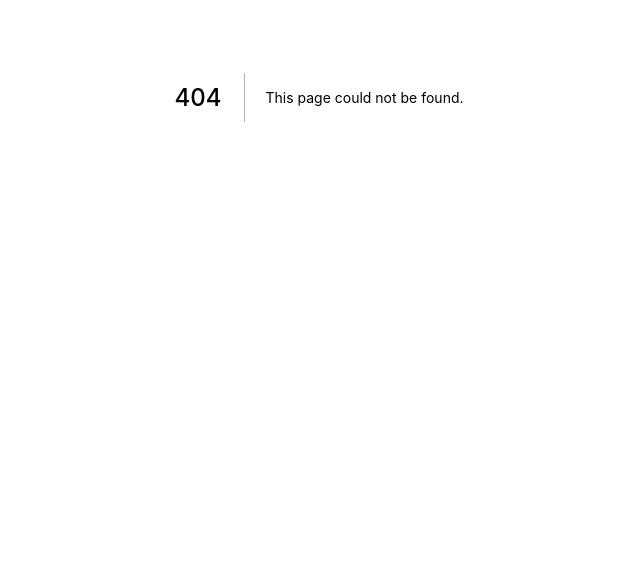
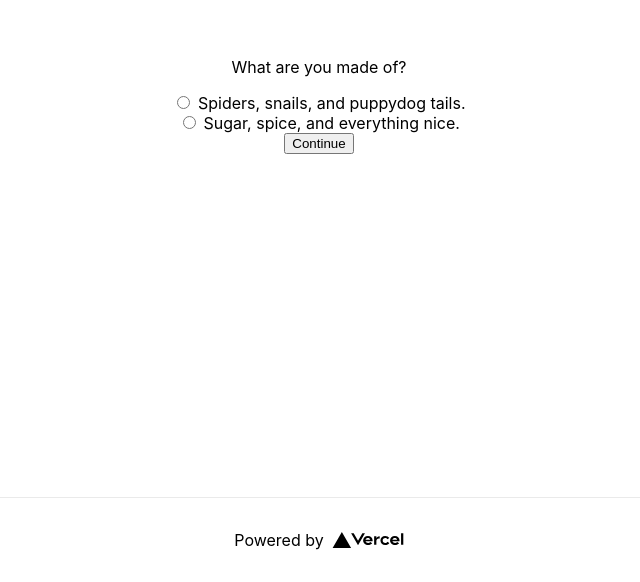
Before and after one commit to justinmulwee/magehand-old, a Next.js app: page /waypoint/root in a window 1280 px wide. Before the commit this address had no page. Shown: the part 303-885 px from the top of the page, without its empty margins (321-961 px from the left). Before the commit the page ends 800 px from the top, so only its background shows below. Built offline with nearby package versions, Linux system fonts and the light colour scheme.

Commit message:
Sets up config file for vs code debugger and makes choices navigate to other waypoints

```diff
--- /dev/null
+++ b/components/WaypointViewer.jsx
@@ -0,0 +1,20 @@
+import Waypoint from './waypoint'
+import gender from '../gender.json'
+import {useRouter} from 'next/router'
+export default function WaypointViewer(){
+  const router = useRouter()
+  const {id} = router.query
+  let search_id = 0;
+  let waypoint;
+  if(id !== 'root' && id !== undefined){
+    search_id = Number(id);
+    waypoint = gender.waypoints.find(function(wp){
+      console.log(wp);
+      return wp.id_number === search_id;
+    });
+  } else {
+    waypoint = gender.waypoints[0];
+  }
+  console.log(waypoint);
+  return (<Waypoint blocks={waypoint.blocks} />);
+}
--- a/components/waypoint.jsx
+++ b/components/waypoint.jsx
@@ -1,12 +1,13 @@
 import Block from './block';
+import Link from 'next/link'
 import InputRadio from './inputRadio';
 import React, {useState} from 'react';
 
-export default function Waypoint(props){
+export default function Waypoint({blocks}){
     const [remainingBreaks, setRemainingBreaks] = useState(0);
     const components = [];
     let unrenderedBreaks = remainingBreaks+1;
-    for(let block of props.blocks){
+    for(let block of blocks){
         if(block.type === 'paragraph'){
             components.push(<Block text={block.text} />);
         }
@@ -30,6 +31,10 @@ export default function Waypoint(props){
                 break;
             }
         }
+        else if (block.type === 'choice'){
+            console.log(block);
+            components.push(<Link href="/waypoint/[id]" as={`/waypoint/${block.slideNumber}`}>{block.text}</Link>)
+        }
     }
     return components;
 }
--- a/gender.json
+++ b/gender.json
@@ -44,6 +44,15 @@
                 {
                     "type": "paragraph",
                     "text": "This is a test"
+                },
+                {
+                    "type": "choice",
+                    "text": "Click Me",
+                    "slideNumber": 2,
+                    "action": {
+                        "var_name": "yesses",
+                        "type": "increment"
+                    }
                 },
                 {
                     "type": "if",
--- /dev/null
+++ b/pages/waypoint/[id]/index.js
@@ -0,0 +1,74 @@
+import Head from 'next/head'
+import Image from 'next/image'
+import styles from '../../../styles/Home.module.css'
+import WaypointViewer from '../../../components/WaypointViewer'
+
+export default function Home() {
+
+  return (
+    <div className={styles.container}>
+      <Head>
+        <title>Create Next App</title>
+        <meta name="description" content="Generated by create next app" />
+        <link rel="icon" href="/favicon.ico" />
+      </Head>
+
+      <main className={styles.main}>
+
+        <WaypointViewer />
+
+        {/* <h1 className={styles.title}>
+          Welcome to <a href="https://nextjs.org">Next.js!</a>
+        </h1>
+
+        <p className={styles.description}>
+          Get started by editing{' '}
+          <code className={styles.code}>pages/index.js</code>
+        </p>
+
+        <div className={styles.grid}>
+          <a href="https://nextjs.org/docs" className={styles.card}>
+            <h2>Documentation &rarr;</h2>
+            <p>Find in-depth information about Next.js features and API.</p>
+          </a>
+
+          <a href="https://nextjs.org/learn" className={styles.card}>
+            <h2>Learn &rarr;</h2>
+            <p>Learn about Next.js in an interactive course with quizzes!</p>
+          </a>
+
+          <a
+            href="https://github.com/vercel/next.js/tree/master/examples"
+            className={styles.card}
+          >
+            <h2>Examples &rarr;</h2>
+            <p>Discover and deploy boilerplate example Next.js projects.</p>
+          </a>
+
+          <a
+            href="https://vercel.com/new?utm_source=create-next-app&utm_medium=default-template&utm_campaign=create-next-app"
+            className={styles.card}
+          >
+            <h2>Deploy &rarr;</h2>
+            <p>
+              Instantly deploy your Next.js site to a public URL with Vercel.
+            </p>
+          </a>
+        </div> */}
+      </main>
+
+      <footer className={styles.footer}>
+        <a
+          href="https://vercel.com?utm_source=create-next-app&utm_medium=default-template&utm_campaign=create-next-app"
+          target="_blank"
+          rel="noopener noreferrer"
+        >
+          Powered by{' '}
+          <span className={styles.logo}>
+            <Image src="/vercel.svg" alt="Vercel Logo" width={72} height={16} />
+          </span>
+        </a>
+      </footer>
+    </div>
+  )
+}
```
Also changed, not shown: pages/index.js (+4 -43 lines).
